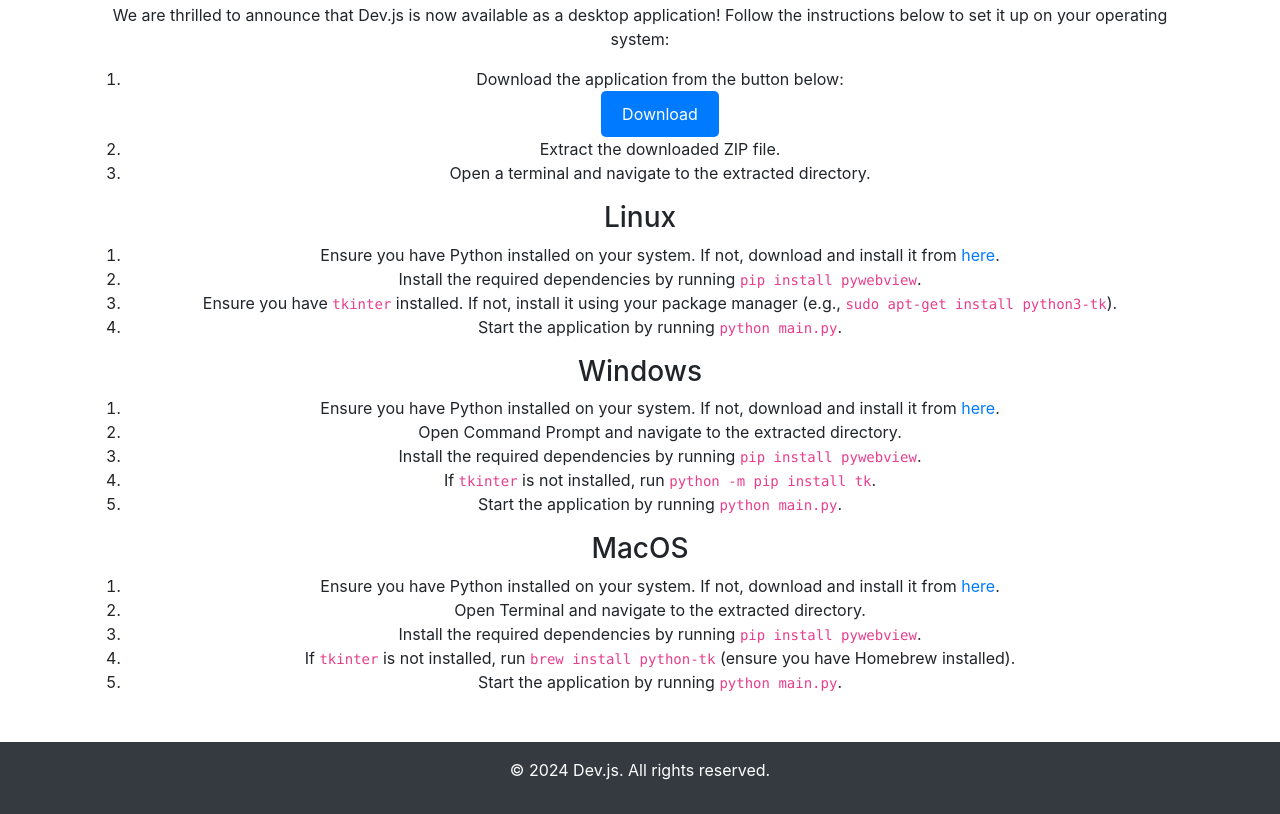
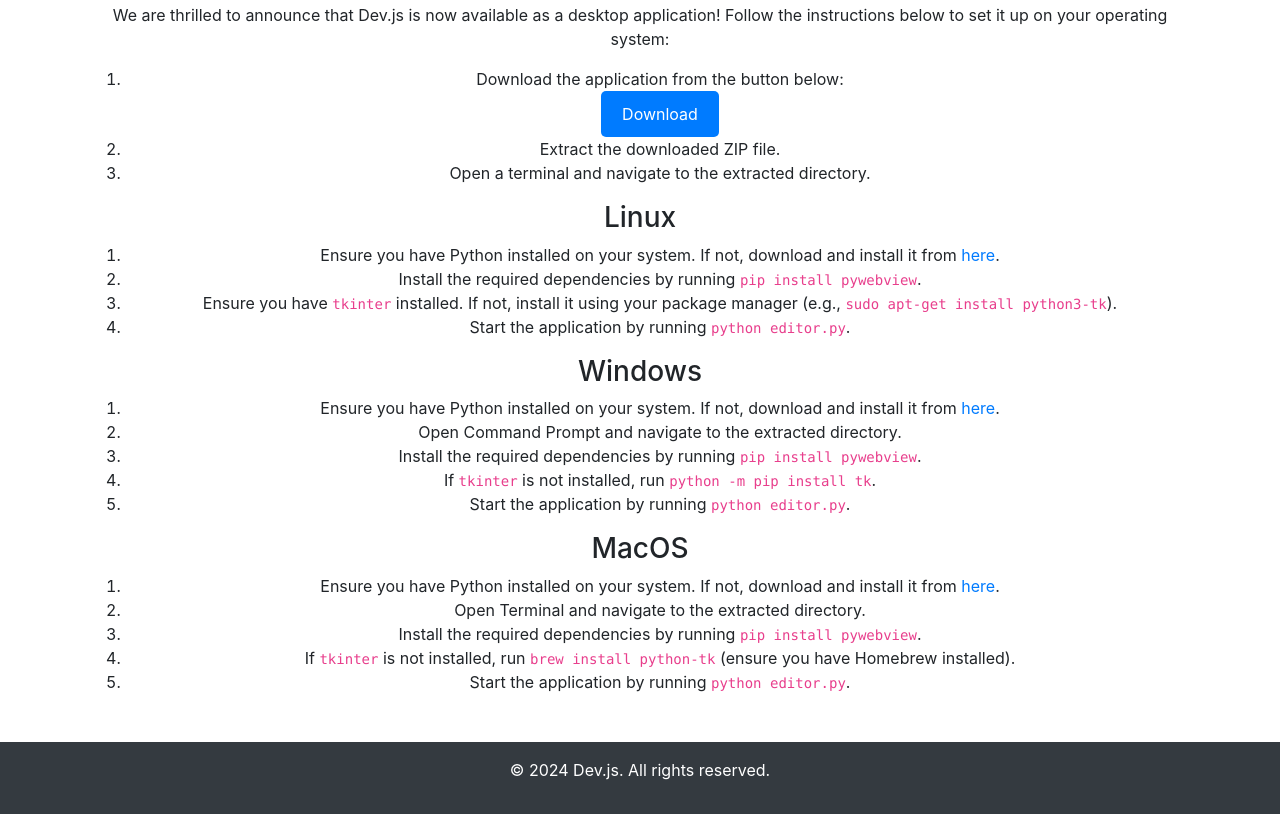
Before and after one commit to linuxfandudeguy/dev.js, a plain HTML site: page index.html in a window 1280 px wide. Shown: the part 1454-2268 px from the top of the page. Drawn offline with nearby package versions, Linux system fonts and the light colour scheme.

Commit message:
Update index.html

```diff
--- a/index.html
+++ b/index.html
@@ -119,7 +119,7 @@
             <li>Ensure you have Python installed on your system. If not, download and install it from <a href="https://www.python.org/downloads/">here</a>.</li>
             <li>Install the required dependencies by running <code>pip install pywebview</code>.</li>
             <li>Ensure you have <code>tkinter</code> installed. If not, install it using your package manager (e.g., <code>sudo apt-get install python3-tk</code>).</li>
-            <li>Start the application by running <code>python main.py</code>.</li>
+            <li>Start the application by running <code>python editor.py</code>.</li>
         </ol>
 
         <h3 class="text-center">Windows</h3>
@@ -128,7 +128,7 @@
             <li>Open Command Prompt and navigate to the extracted directory.</li>
             <li>Install the required dependencies by running <code>pip install pywebview</code>.</li>
             <li>If <code>tkinter</code> is not installed, run <code>python -m pip install tk</code>.</li>
-            <li>Start the application by running <code>python main.py</code>.</li>
+            <li>Start the application by running <code>python editor.py</code>.</li>
         </ol>
 
         <h3 class="text-center">MacOS</h3>
@@ -137,7 +137,7 @@
             <li>Open Terminal and navigate to the extracted directory.</li>
             <li>Install the required dependencies by running <code>pip install pywebview</code>.</li>
             <li>If <code>tkinter</code> is not installed, run <code>brew install python-tk</code> (ensure you have Homebrew installed).</li>
-            <li>Start the application by running <code>python main.py</code>.</li>
+            <li>Start the application by running <code>python editor.py</code>.</li>
         </ol>
     </section>
 
```
